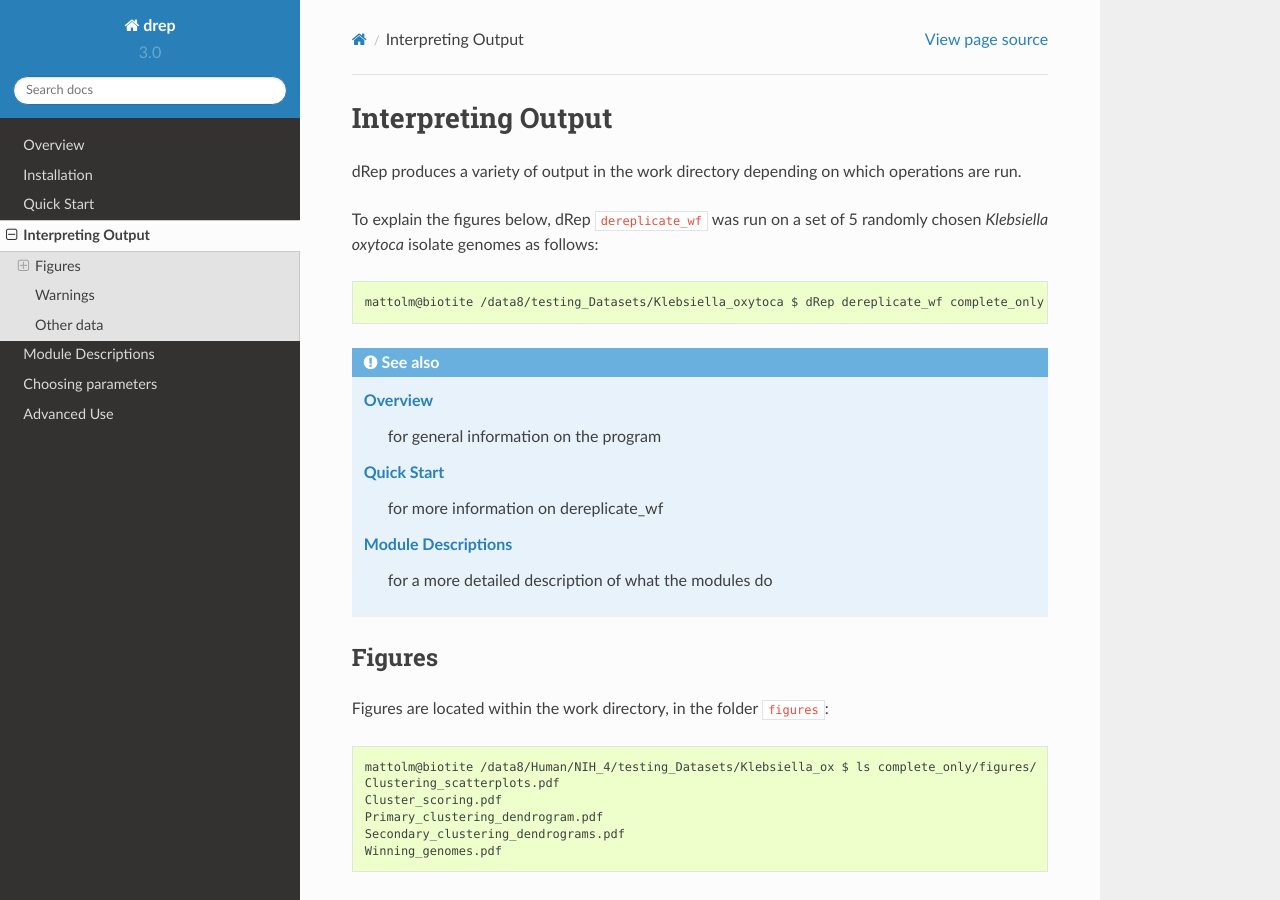
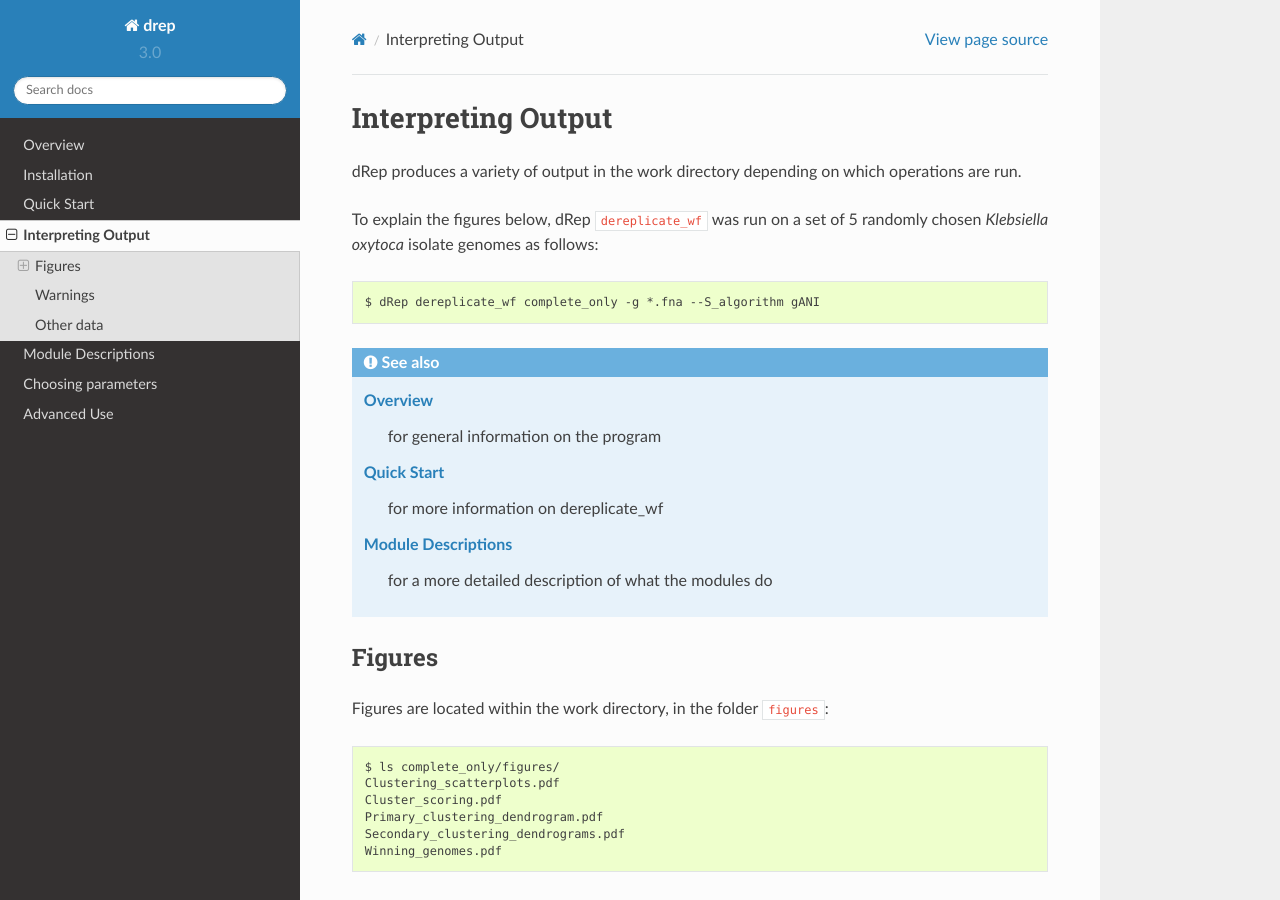
Before and after one commit to MrOlm/drep, a Sphinx documentation site: the page built from docs/interpreting_output.rst, in a window 1280 px wide and 900 px high. Built offline with Sphinx 7.4.7 and the Read the Docs theme 2.0.0, drawn with Linux system fonts in a browser that asks for light colours; some of the changed text lies outside the part shown.

Commit message:
docs update

```diff
--- a/docs/interpreting_output.rst
+++ b/docs/interpreting_output.rst
@@ -5,7 +5,7 @@ dRep produces a variety of output in the work directory depending on which opera
 
 To explain the figures below, dRep ``dereplicate_wf`` was run on a set of 5 randomly chosen *Klebsiella oxytoca* isolate genomes as follows::
 
-  mattolm@biotite /data8/testing_Datasets/Klebsiella_oxytoca $ dRep dereplicate_wf complete_only -g *.fna --S_algorithm gANI
+  $ dRep dereplicate_wf complete_only -g *.fna --S_algorithm gANI
 
 .. seealso::
   :doc:`overview`
@@ -22,7 +22,7 @@ Figures
 
 Figures are located within the work directory, in the folder ``figures``::
 
-  mattolm@biotite /data8/Human/NIH_4/testing_Datasets/Klebsiella_ox $ ls complete_only/figures/
+  $ ls complete_only/figures/
   Clustering_scatterplots.pdf
   Cluster_scoring.pdf
   Primary_clustering_dendrogram.pdf
@@ -60,7 +60,7 @@ The red line shows the lowest ANI for a "self-vs-self" comparison of all genomes
 .. note::
   The above figure was made with the command::
 
-    mattolm@biotite /data8/Human/NIH_4/testing_Datasets/Klebsiella_oxytoca $ dRep analyze complete_only/ -c 1
+    $ dRep analyze complete_only/ -c 1
 
 Cluster_scoring
 +++++++++++++++
--- a/docs/module_descriptions.rst
+++ b/docs/module_descriptions.rst
@@ -13,7 +13,7 @@ OR::
 
  $ dRep comparison_wf example_workD -g path/to/genomes*.fasta
 
-They are two ways of doing the same thing. To see a list of available modules, check the help::
+There are two ways of doing the same thing. To see a list of available modules, check the help::
 
   mattolm@Matts-MacBook-Pro:~/Programs/drep/docs$ dRep -h
 
@@ -167,7 +167,7 @@ Choose is the module that picks the best genome from each secondary cluster iden
 
 .. math:: score = A(completeness) + B(log_{10}(N50)) – C(contamination) – D(strain heterogeneity) + E(log_{10}(genome size))
 
-Where A-E are command-line arguments, and the genome with the highest score is the "best". By default, A-E are 1,1,5,1,0, respectively.
+Where A-E are command-line arguments, and the genome with the highest score is the "best". By default, A-E are 1,0.5,5,1,0, respectively.
 
 To see the command-line options, check the help::
 
```
Also changed, not shown: CHANGELOG.md (+3 -0 lines).
